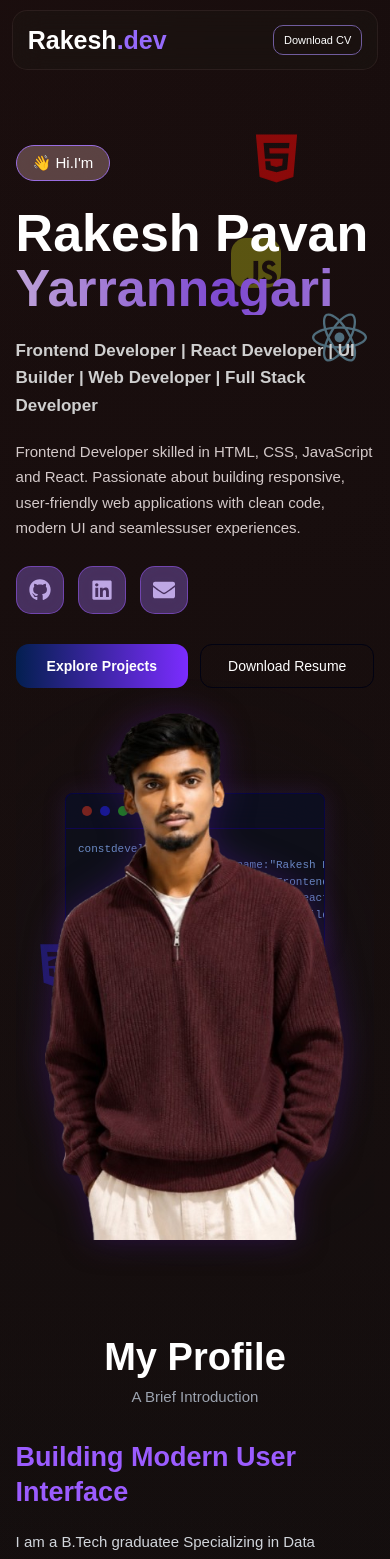
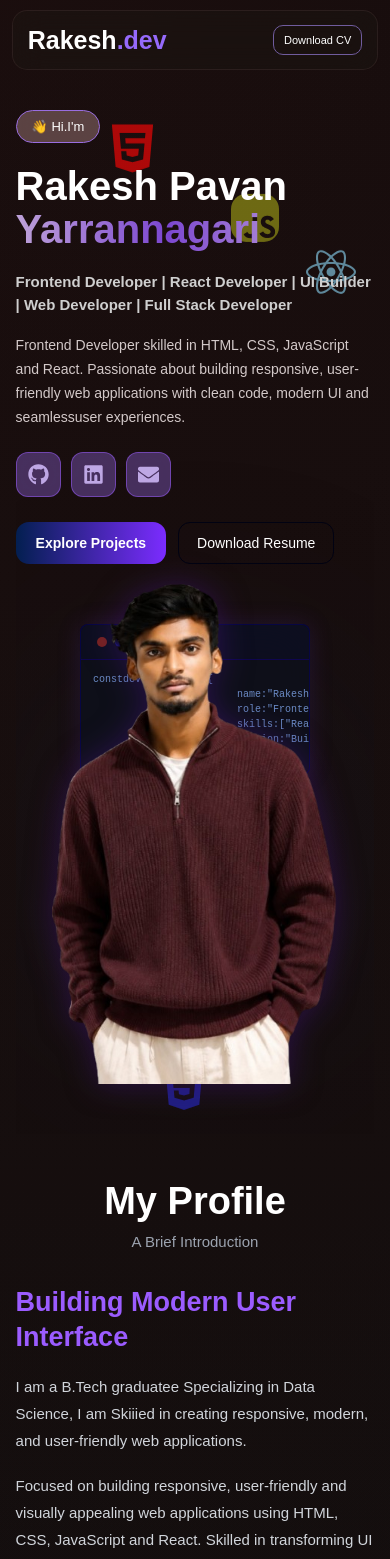
Before and after one commit to Rakeshpavan12/Rakesh-portfolio, a React (Vite) app in the folder rakesh-portfolio/: page / in a window 390 px wide. Shown: the top 1559 px of the page. Built offline with nearby package versions, Linux system fonts and the light colour scheme.

Commit message:
Fix mobile responsive hero section

```diff
--- a/rakesh-portfolio/src/Components/Hero/Hero.css
+++ b/rakesh-portfolio/src/Components/Hero/Hero.css
@@ -284,215 +284,183 @@
 /* =========================
    MOBILE RESPONSIVE HERO
 ========================= */
+/* =========================
+   MOBILE HERO RESPONSIVE
+========================= */
 
-@media (max-width: 576px) {
+@media (max-width: 768px) {
 
     .hero {
         width: 92%;
-        margin: 25px auto 0;
+        margin: 20px auto 0;
         min-height: auto;
-
         display: flex;
         flex-direction: column;
-
         align-items: center;
         justify-content: flex-start;
-
         overflow: hidden;
         padding-bottom: 40px;
     }
 
-
     /* LEFT CONTENT */
-
     .hero-left {
         width: 100%;
         flex: none;
-        z-index: 10;
+        text-align: left;
+        z-index: 30;
+    }
+
+    .badge {
+        padding: 8px 15px;
+        font-size: 13px;
+        margin-top: 20px;
+    }
+
+    .hero-title {
+        font-size: 46px;
+        line-height: 1.08;
+        margin-top: 22px;
+        width: 100%;
+    }
+
+    .hero-subtitle {
+        margin-top: 20px;
+        max-width: 100%;
+        font-size: 16px;
+        line-height: 1.5;
+    }
+
+    .hero-description {
+        margin-top: 18px;
+        max-width: 100%;
+        font-size: 15px;
+        line-height: 1.7;
+    }
+
+    .contact-links {
+        gap: 10px;
+        margin-top: 22px;
+    }
+
+    .contact-links a {
+        width: 45px;
+        height: 45px;
+        font-size: 21px;
+        border-radius: 12px;
+    }
+
+    .hero-buttons {
+        margin-top: 25px;
+        display: flex;
+        gap: 12px;
+        flex-wrap: wrap;
+    }
+
+    .primary-btn {
+        padding: 12px 20px;
+        font-size: 14px;
+    }
+
+    .secondary-btn {
+        padding: 12px 18px;
+        font-size: 14px;
     }
 
 
-    .badge {
-        padding: 8px 16px;
-        font-size: 15px;
-        margin-top: 50px;
-    }
-
-
-    .hero-title {
-        font-size: 52px;
-        line-height: 1.05;
-        margin-top: 25px;
+    /* RIGHT IMAGE SECTION */
+    .hero-right {
         width: 100%;
-        word-break: normal;
-    }
-
-
-    .hero-title span {
-        display: block;
-    }
-
-
-    .hero-subtitle {
-        width: 100%;
-        max-width: 100%;
-
-        margin-top: 22px;
-
-        font-size: 17px;
-        line-height: 1.6;
-
-        white-space: normal;
-        overflow-wrap: break-word;
-    }
-
-
-    .hero-description {
-        width: 100%;
-        max-width: 100%;
-
-        margin-top: 20px;
-
-        font-size: 15px;
-        line-height: 1.7;
-
-        white-space: normal;
-        overflow-wrap: break-word;
-    }
-
-
-    /* SOCIAL ICONS */
-
-    .contact-links {
-        margin-top: 25px;
-        gap: 14px;
-    }
-
-    .contact-links a {
-        width: 48px;
-        height: 48px;
-        font-size: 22px;
-    }
-
-
-    /* BUTTONS */
-
-    .hero-buttons {
-        width: 100%;
-
+        flex: none;
+        min-height: 430px;
         margin-top: 30px;
 
         display: flex;
-        gap: 12px;
+        justify-content: center;
+        align-items: center;
+
+        position: relative;
     }
 
-    .primary-btn,
-    .secondary-btn {
-        flex: 1;
-        padding: 13px 8px;
-        font-size: 14px;
-        white-space: nowrap;
+    .hero-img {
+        width: 310px;
+        max-width: 85%;
+        margin-right: 0;
+        position: relative;
+        z-index: 5;
     }
 
-
-    /* =====================
-       RIGHT SIDE / PHOTO
-    ===================== */
-
-    .hero-right {
-        width: 100%;
-        flex: none;
-
-        position: relative;
-
-        display: flex;
-        justify-content: center;
-        align-items: flex-end;
-
-        min-height: 480px;
-
-        margin-top: 35px;
+    .image-glow {
+        width: 260px;
+        height: 350px;
     }
 
-
-    .hero-img {
-        width: 300px;
-        max-width: 90%;
-
-        margin-right: 0;
-
-        position: relative;
-        z-index: 5;
-
-        object-fit: contain;
-    }
-
-
     /* CODE WINDOW */
-
     .code-window {
-        width: 260px;
-
-        top: 70px;
+        width: 230px;
+        top: 30px;
         left: 50%;
-
         transform: translateX(-50%);
-
         z-index: 2;
     }
 
     .code-window pre {
-        font-size: 11px;
+        font-size: 10px;
         padding: 12px;
         line-height: 1.5;
     }
 
 
-    /* IMAGE GLOW */
-
-    .image-glow {
-        width: 250px;
-        height: 300px;
-
-        left: 50%;
-        top: 100px;
-
-        transform: translateX(-50%);
-
-        filter: blur(80px);
-    }
-
-
-    /* =====================
-       FLOATING ICONS
-    ===================== */
-
+    /* FLOATING ICONS */
     .floating-icon {
-        z-index: 1;
-        opacity: 0.5;
+        font-size: 45px;
     }
 
     .html {
         font-size: 55px;
         top: 3%;
-        left: 65%;
+        left: 25%;
     }
 
     .js {
-        font-size: 50px;
-        top: 12%;
+        font-size: 48px;
+        top: 10%;
         left: 60%;
-    }
-
-    .react {
-        font-size: 55px;
-        top: 18%;
-        right: 2%;
     }
 
     .css {
         font-size: 50px;
-        bottom: 25%;
-        left: 5%;
+        left: 40%;
+        bottom: 2%;
+    }
+
+    .react {
+        font-size: 50px;
+        right: 5%;
+        top: 15%;
     }
 }
+
+
+/* VERY SMALL PHONES */
+@media (max-width: 400px) {
+
+    .hero-title {
+        font-size: 40px;
+    }
+
+    .hero-subtitle {
+        font-size: 15px;
+    }
+
+    .hero-description {
+        font-size: 14px;
+    }
+
+    .hero-img {
+        width: 285px;
+    }
+
+    .hero-right {
+        min-height: 400px;
+    }
+}
```
